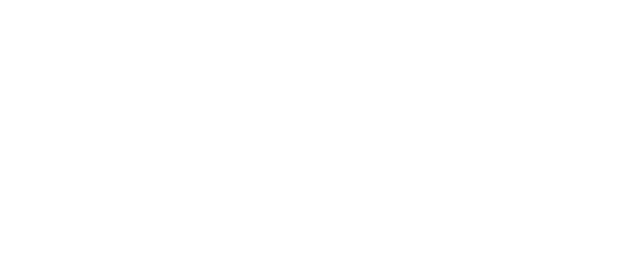
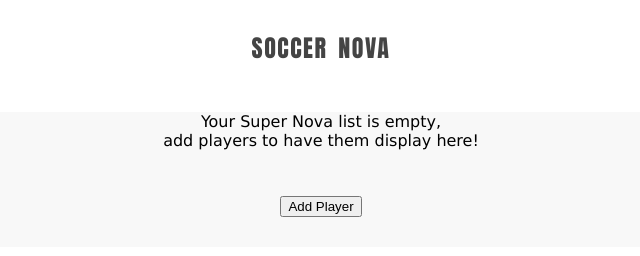
Before and after one commit to gabrie-lhilarion/soccer-nova, a website built with webpack: page src/index.html in a window 1280 px wide. Shown: the whole page, without its empty margins (319-959 px from the left). Built offline with nearby package versions, Linux system fonts and the light colour scheme.

Commit message:
Create initial layout and styling

```diff
--- /dev/null
+++ b/src/css/style.css
@@ -0,0 +1,55 @@
+html,
+body {
+    padding: 0;
+    margin: 0;
+}
+
+.vertical-centered {
+    padding-top: 40vh;
+}
+
+#soccer-nova {
+    width: 800px;
+    max-width: 90%;
+    height: 100vh;
+    margin: auto;
+}
+
+#soccer-nova h1 {
+    padding:  30px 0;
+    margin: 0;
+    text-align: center;
+    text-transform: uppercase;
+    font-family: Impact, Haettenschweiler,
+    'Arial Narrow Bold', sans-serif;
+    word-spacing: 3.8px;
+    letter-spacing: 1.5px;
+    color: #444;
+}
+
+.add-player-container {
+    display: flex;
+    justify-content: center;
+    align-items: center;
+}
+
+#empty-list {
+    background-color: #f8f8f8;
+}
+
+#empty-list .info-text {
+    text-align: center;
+    font-family: 'Lucida Sans',
+    'Lucida Sans Regular',
+    'Lucida Grande', 'Lucida Sans Unicode', Geneva, Verdana, sans-serif;
+}
+
+.add-player-container {
+
+}
+
+#add-player {
+    margin: 30px;
+    cursor: pointer;
+    vertical-align: bottom;
+}
--- a/src/index.html
+++ b/src/index.html
@@ -6,8 +6,23 @@
   </head>
   <body>
     <div id="wrapper">
+       <section id="soccer-nova">
 
+        <h1>
+          Soccer Nova
+        </h1>
+
+        <div id="empty-list">
+          <p class="info-text">
+            Your Super Nova list is empty, <br/>
+            add players to have them display here!
+          </p>
+          <p class="add-player-container">
+            <button id="add-player">Add Player</button>
+          </p>
+        </div>
+
+       </section>
     </div>
-    <script src="main.js"></script>
   </body>
 </html>
--- /dev/null
+++ b/src/js/index.js
@@ -0,0 +1,3 @@
+import "../css/style.css"
+
+console.log("Working")
--- a/webpack.config.js
+++ b/webpack.config.js
@@ -3,7 +3,7 @@ const HtmlWebpackPlugin = require('html-webpack-plugin');
 
 module.exports = {
   mode: 'development',
-  entry: './src/index.js',
+  entry: './src/js/index.js',
   devtool: 'inline-source-map',
   devServer: {
     static: './dist',
@@ -14,7 +14,7 @@ module.exports = {
     }),
   ],
   output: {
-    filename: 'bundle.js',
+    filename: 'main.js',
     path: path.resolve(__dirname, 'dist'),
     clean: true,
   },
```
Also changed, not shown: src/js/ui.js (added).
